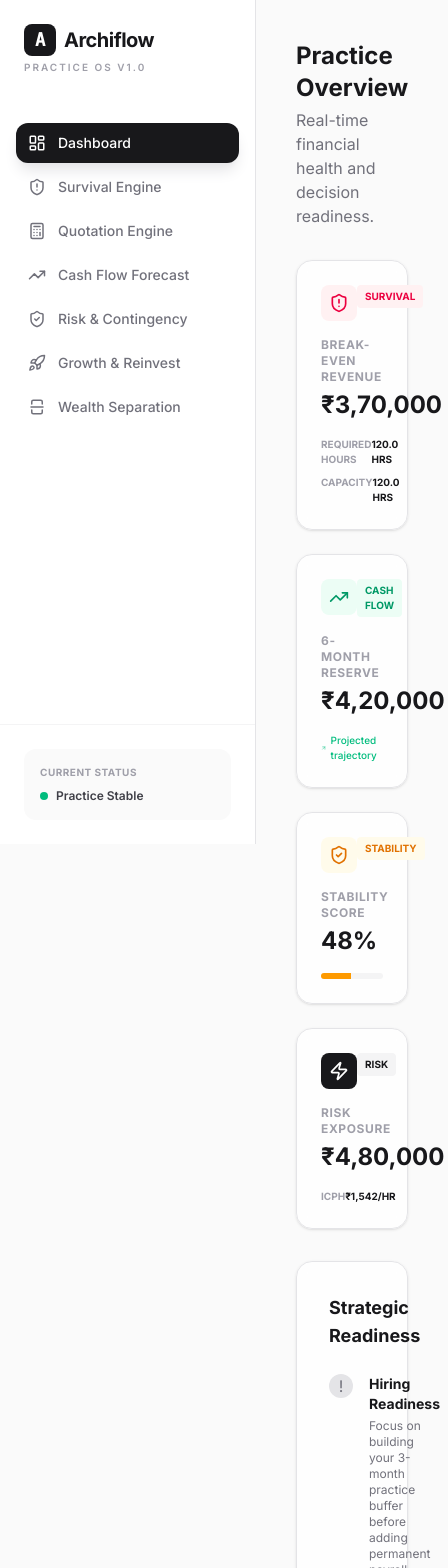
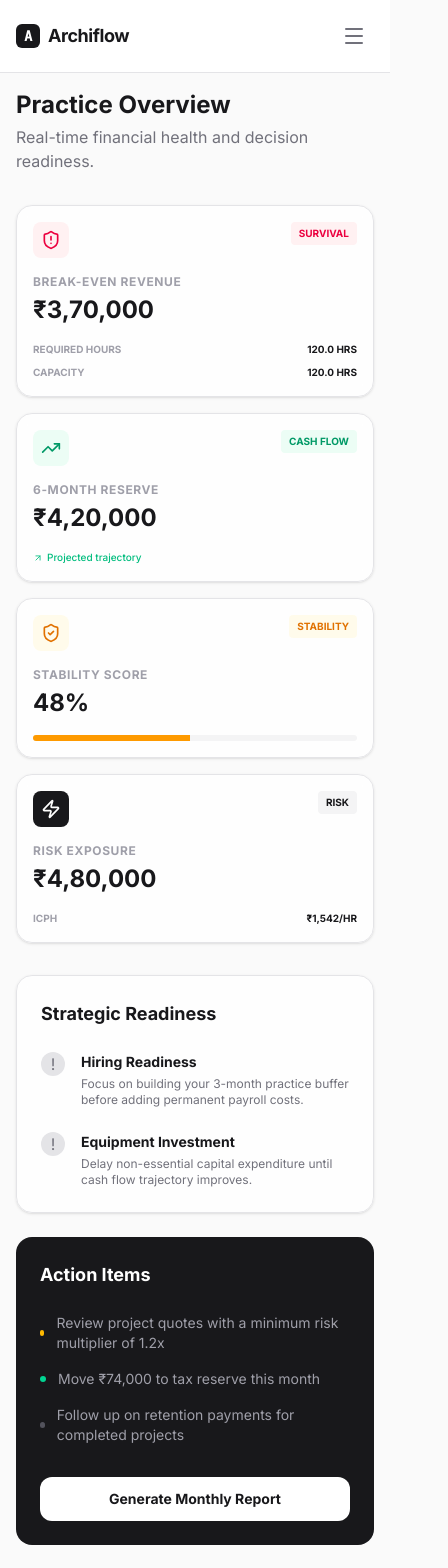
Before and after one commit to vbalajichari-art/archiflow, a React (Vite) app: page / in a window 390 px wide. Shown: the top 1568 px of the page, 448 px wide, since content can reach past the window. Built offline with nearby package versions, Linux system fonts and the light colour scheme.

Commit message:
feat: Implement mobile sidebar and responsive layout
Introduce a responsive sidebar for mobile devices, allowing users to toggle its visibility. Update various engine components to use a responsive grid layout, improving usability on smaller screens.

```diff
--- a/src/App.tsx
+++ b/src/App.tsx
@@ -7,6 +7,7 @@ import { CashFlowEngine } from './components/CashFlowEngine';
 import { RiskEngine } from './components/RiskEngine';
 import { GrowthEngine } from './components/GrowthEngine';
 import { SeparationEngine } from './components/SeparationEngine';
+import { Menu } from 'lucide-react';
 import {
   SurvivalData,
   QuotationData,
@@ -19,6 +20,7 @@ import {
 
 export default function App() {
   const [activeTab, setActiveTab] = useState('dashboard');
+  const [isSidebarOpen, setIsSidebarOpen] = useState(false);
 
   // Initial States
   const [survival, setSurvival] = useState<SurvivalData>({
@@ -122,9 +124,29 @@ export default function App() {
   };
 
   return (
-    <div className="min-h-screen bg-zinc-50 flex">
-      <Sidebar activeTab={activeTab} setActiveTab={setActiveTab} />
-      <main className="flex-1 ml-64 p-10">
+    <div className="min-h-screen bg-zinc-50 flex flex-col lg:flex-row">
+      <Sidebar
+        activeTab={activeTab}
+        setActiveTab={setActiveTab}
+        isOpen={isSidebarOpen}
+        setIsOpen={setIsSidebarOpen}
+      />
+
+      {/* Mobile Header */}
+      <header className="lg:hidden bg-white border-b border-zinc-200 p-4 sticky top-0 z-30 flex items-center justify-between">
+        <h1 className="text-lg font-bold tracking-tight text-zinc-900 flex items-center gap-2">
+          <div className="w-6 h-6 bg-zinc-900 rounded-md flex items-center justify-center text-white font-mono text-sm">A</div>
+          Archiflow
+        </h1>
+        <button
+          onClick={() => setIsSidebarOpen(true)}
+          className="p-2 text-zinc-500 hover:text-zinc-900"
+        >
+          <Menu size={24} />
+        </button>
+      </header>
+
+      <main className="flex-1 lg:ml-64 p-4 md:p-10">
         <div className="max-w-6xl mx-auto">
           {renderContent()}
 
--- a/src/components/Dashboard.tsx
+++ b/src/components/Dashboard.tsx
@@ -59,8 +59,8 @@ export const Dashboard: React.FC<DashboardProps> = ({
         <p className="text-zinc-500 mt-1">Real-time financial health and decision readiness.</p>
       </header>
 
-      <div className="grid grid-cols-1 md:grid-cols-2 lg:grid-cols-4 gap-6">
-        <div className="glass-panel p-6">
+      <div className="grid grid-cols-1 sm:grid-cols-2 lg:grid-cols-4 gap-4 md:gap-6">
+        <div className="glass-panel p-4 md:p-6">
           <div className="flex justify-between items-start mb-4">
             <div className="p-2 bg-rose-50 text-rose-600 rounded-lg">
               <ShieldAlert size={20} />
@@ -81,7 +81,7 @@ export const Dashboard: React.FC<DashboardProps> = ({
           </div>
         </div>
 
-        <div className="glass-panel p-6">
+        <div className="glass-panel p-4 md:p-6">
           <div className="flex justify-between items-start mb-4">
             <div className="p-2 bg-emerald-50 text-emerald-600 rounded-lg">
               <TrendingUp size={20} />
@@ -98,7 +98,7 @@ export const Dashboard: React.FC<DashboardProps> = ({
           </div>
         </div>
 
-        <div className="glass-panel p-6">
+        <div className="glass-panel p-4 md:p-6">
           <div className="flex justify-between items-start mb-4">
             <div className="p-2 bg-amber-50 text-amber-600 rounded-lg">
               <ShieldCheck size={20} />
@@ -112,7 +112,7 @@ export const Dashboard: React.FC<DashboardProps> = ({
           </div>
         </div>
 
-        <div className="glass-panel p-6">
+        <div className="glass-panel p-4 md:p-6">
           <div className="flex justify-between items-start mb-4">
             <div className="p-2 bg-zinc-900 text-white rounded-lg">
               <Zap size={20} />
@@ -128,8 +128,8 @@ export const Dashboard: React.FC<DashboardProps> = ({
         </div>
       </div>
 
-      <div className="grid grid-cols-1 lg:grid-cols-2 gap-8">
-        <div className="glass-panel p-8">
+      <div className="grid grid-cols-1 lg:grid-cols-2 gap-6 md:gap-8">
+        <div className="glass-panel p-6 md:p-8">
           <h3 className="text-lg font-bold text-zinc-900 mb-6">Strategic Readiness</h3>
           <div className="space-y-6">
             <div className="flex items-start gap-4">
@@ -161,7 +161,7 @@ export const Dashboard: React.FC<DashboardProps> = ({
           </div>
         </div>
 
-        <div className="bg-zinc-900 rounded-2xl p-8 text-white">
+        <div className="bg-zinc-900 rounded-2xl p-6 md:p-8 text-white">
           <h3 className="text-lg font-bold mb-6">Action Items</h3>
           <ul className="space-y-4">
             <li className="flex items-center gap-3 text-sm text-zinc-400">
--- a/src/components/GrowthEngine.tsx
+++ b/src/components/GrowthEngine.tsx
@@ -49,7 +49,7 @@ export const GrowthEngine: React.FC<GrowthEngineProps> = ({ data, setData }) =>
             </div>
 
             <div className="space-y-4">
-              <div className="grid grid-cols-2 gap-4">
+              <div className="grid grid-cols-1 sm:grid-cols-2 gap-4">
                 <div>
                   <label className="label-text">Monthly Salary (CTC)</label>
                   <input
@@ -121,7 +121,7 @@ export const GrowthEngine: React.FC<GrowthEngineProps> = ({ data, setData }) =>
             </div>
 
             <div className="space-y-4">
-              <div className="grid grid-cols-2 gap-4">
+              <div className="grid grid-cols-1 sm:grid-cols-2 gap-4">
                 <div>
                   <label className="label-text">Initial Investment</label>
                   <input
--- a/src/components/QuotationEngine.tsx
+++ b/src/components/QuotationEngine.tsx
@@ -82,7 +82,7 @@ export const QuotationEngine: React.FC<QuotationEngineProps> = ({ data, setData,
         <div className="lg:col-span-2 space-y-6">
           <div className="glass-panel p-6 space-y-6">
             <h3 className="text-sm font-bold text-zinc-400 uppercase tracking-wider">Project Scope & Scale</h3>
-            <div className="grid grid-cols-2 gap-6">
+            <div className="grid grid-cols-1 sm:grid-cols-2 gap-6">
               <div className="col-span-2 md:col-span-1">
                 <label className="label-text">Project Typology</label>
                 <select
@@ -129,7 +129,7 @@ export const QuotationEngine: React.FC<QuotationEngineProps> = ({ data, setData,
 
           <div className="glass-panel p-6 space-y-6">
             <h3 className="text-sm font-bold text-zinc-400 uppercase tracking-wider">Internal Effort & Costs</h3>
-            <div className="grid grid-cols-2 gap-6">
+            <div className="grid grid-cols-1 sm:grid-cols-2 gap-6">
               <div>
                 <label className="label-text">Estimated Effort (Hours)</label>
                 <input
@@ -175,7 +175,7 @@ export const QuotationEngine: React.FC<QuotationEngineProps> = ({ data, setData,
 
           <div className="glass-panel p-6 space-y-6">
             <h3 className="text-sm font-bold text-zinc-400 uppercase tracking-wider">Market-Based Pricing</h3>
-            <div className="grid grid-cols-2 gap-6">
+            <div className="grid grid-cols-1 sm:grid-cols-2 gap-6">
               {data.feeMethod === 'PerSqFt' && (
                 <div className="col-span-2">
                   <label className="label-text">Target Rate per SqFt</label>
--- a/src/components/RiskEngine.tsx
+++ b/src/components/RiskEngine.tsx
@@ -29,7 +29,7 @@ export const RiskEngine: React.FC<RiskEngineProps> = ({ data, setData }) => {
       <div className="grid grid-cols-1 lg:grid-cols-3 gap-8">
         <div className="lg:col-span-2 space-y-6">
           <div className="glass-panel p-6 space-y-8">
-            <div className="grid grid-cols-1 md:grid-cols-2 gap-6">
+            <div className="grid grid-cols-1 sm:grid-cols-2 gap-6">
               <div>
                 <label className="label-text">Monthly Fixed Costs (Practice)</label>
                 <input
--- a/src/components/SeparationEngine.tsx
+++ b/src/components/SeparationEngine.tsx
@@ -33,7 +33,7 @@ export const SeparationEngine: React.FC<SeparationEngineProps> = ({ data, setDat
       <div className="grid grid-cols-1 lg:grid-cols-3 gap-8">
         <div className="lg:col-span-2 space-y-6">
           <div className="glass-panel p-6 space-y-8">
-            <div className="grid grid-cols-1 md:grid-cols-2 gap-6">
+            <div className="grid grid-cols-1 sm:grid-cols-2 gap-6">
               <div>
                 <label className="label-text">Monthly Gross Revenue</label>
                 <input
--- a/src/components/Sidebar.tsx
+++ b/src/components/Sidebar.tsx
@@ -6,13 +6,16 @@ import {
   TrendingUp,
   ShieldCheck,
   Rocket,
-  SplitSquareVertical
+  SplitSquareVertical,
+  X
 } from 'lucide-react';
 import { cn } from '../utils';
 
 interface SidebarProps {
   activeTab: string;
   setActiveTab: (tab: string) => void;
+  isOpen: boolean;
+  setIsOpen: (open: boolean) => void;
 }
 
 const tabs = [
@@ -25,22 +28,45 @@ const tabs = [
   { id: 'separation', label: 'Wealth Separation', icon: SplitSquareVertical },
 ];
 
-export const Sidebar: React.FC<SidebarProps> = ({ activeTab, setActiveTab }) => {
+export const Sidebar: React.FC<SidebarProps> = ({ activeTab, setActiveTab, isOpen, setIsOpen }) => {
   return (
-    <div className="w-64 h-screen bg-white border-r border-zinc-200 flex flex-col fixed left-0 top-0">
-      <div className="p-6 border-bottom border-zinc-100">
+    <>
+      {/* Mobile Overlay */}
+      {isOpen && (
+        <div
+          className="fixed inset-0 bg-zinc-900/50 backdrop-blur-sm z-40 lg:hidden"
+          onClick={() => setIsOpen(false)}
+        />
+      )}
+
+      <div className={cn(
+        "w-64 h-screen bg-white border-r border-zinc-200 flex flex-col fixed left-0 top-0 z-50 transition-transform duration-300 lg:translate-x-0",
+        isOpen ? "translate-x-0" : "-translate-x-full"
+      )}>
+        <div className="p-6 border-bottom border-zinc-100 flex items-center justify-between">
+          <div>
             <h1 className="text-xl font-bold tracking-tight text-zinc-900 flex items-center gap-2">
               <div className="w-8 h-8 bg-zinc-900 rounded-lg flex items-center justify-center text-white font-mono text-lg">A</div>
               Archiflow
             </h1>
             <p className="text-[10px] text-zinc-400 font-semibold uppercase tracking-[0.2em] mt-1">Practice OS v1.0</p>
           </div>
+          <button
+            onClick={() => setIsOpen(false)}
+            className="lg:hidden p-2 text-zinc-400 hover:text-zinc-900"
+          >
+            <X size={20} />
+          </button>
+        </div>
 
-      <nav className="flex-1 px-4 py-6 space-y-1">
+        <nav className="flex-1 px-4 py-6 space-y-1 overflow-y-auto">
           {tabs.map((tab) => (
             <button
               key={tab.id}
-            onClick={() => setActiveTab(tab.id)}
+              onClick={() => {
+                setActiveTab(tab.id);
+                setIsOpen(false);
+              }}
               className={cn(
                 "w-full flex items-center gap-3 px-3 py-2.5 rounded-xl text-sm font-medium transition-all",
                 activeTab === tab.id
@@ -64,5 +90,6 @@ export const Sidebar: React.FC<SidebarProps> = ({ activeTab, setActiveTab }) =>
           </div>
         </div>
       </div>
+    </>
   );
 };
--- a/src/components/SurvivalEngine.tsx
+++ b/src/components/SurvivalEngine.tsx
@@ -42,7 +42,7 @@ export const SurvivalEngine: React.FC<SurvivalEngineProps> = ({ data, setData })
         <div className="glass-panel p-6 space-y-4">
           <h3 className="text-sm font-bold text-zinc-400 uppercase tracking-wider mb-4">Monthly Fixed Costs</h3>
 
-          <div className="grid grid-cols-2 gap-4">
+          <div className="grid grid-cols-1 sm:grid-cols-2 gap-4">
             <div>
               <label className="label-text">Office Rent</label>
               <input
@@ -119,7 +119,7 @@ export const SurvivalEngine: React.FC<SurvivalEngineProps> = ({ data, setData })
 
           <div className="pt-4 border-t border-zinc-100">
             <h3 className="text-sm font-bold text-zinc-400 uppercase tracking-wider mb-4">Efficiency & Rates</h3>
-            <div className="grid grid-cols-2 gap-4">
+            <div className="grid grid-cols-1 sm:grid-cols-2 gap-4">
               <div>
                 <label className="label-text">Total Monthly Hours</label>
                 <input
```
Lines whose indentation alone changed are shown as unchanged.
